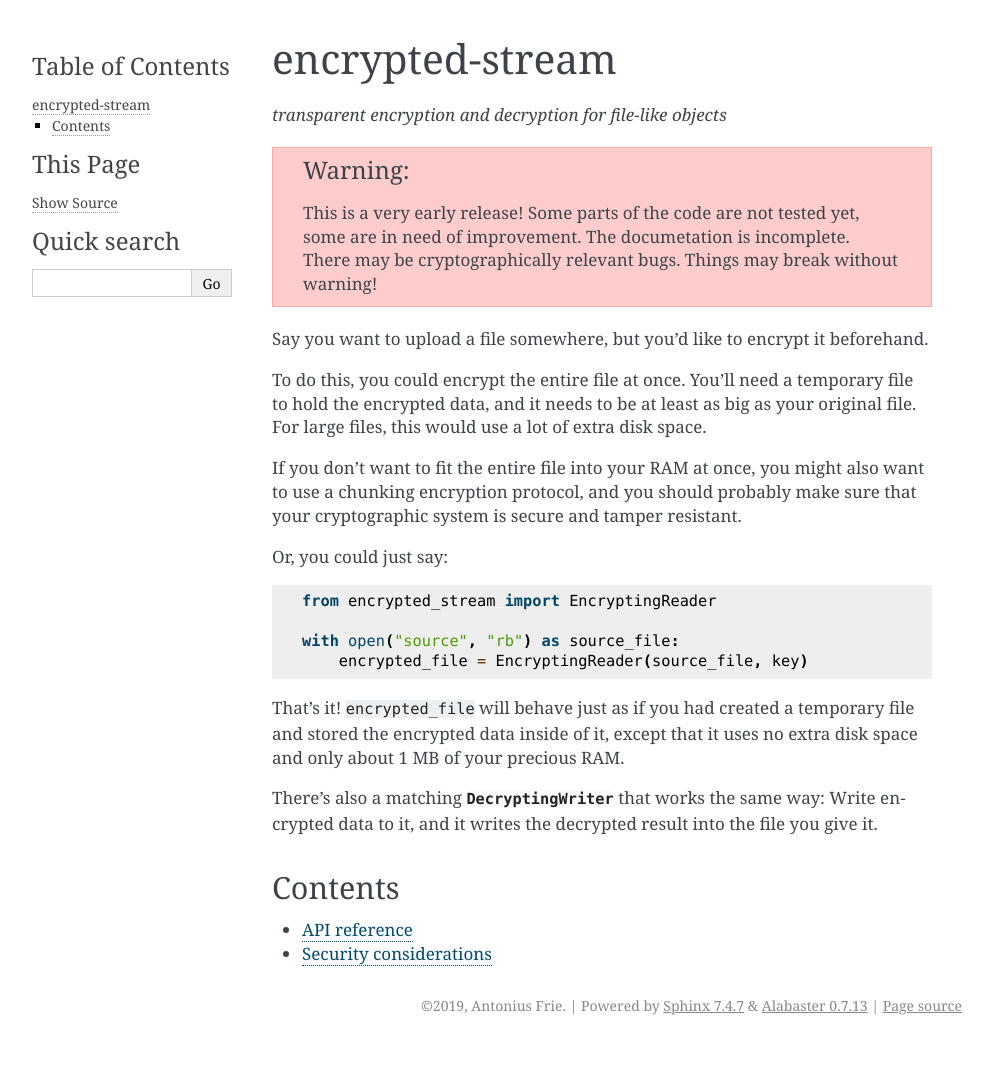
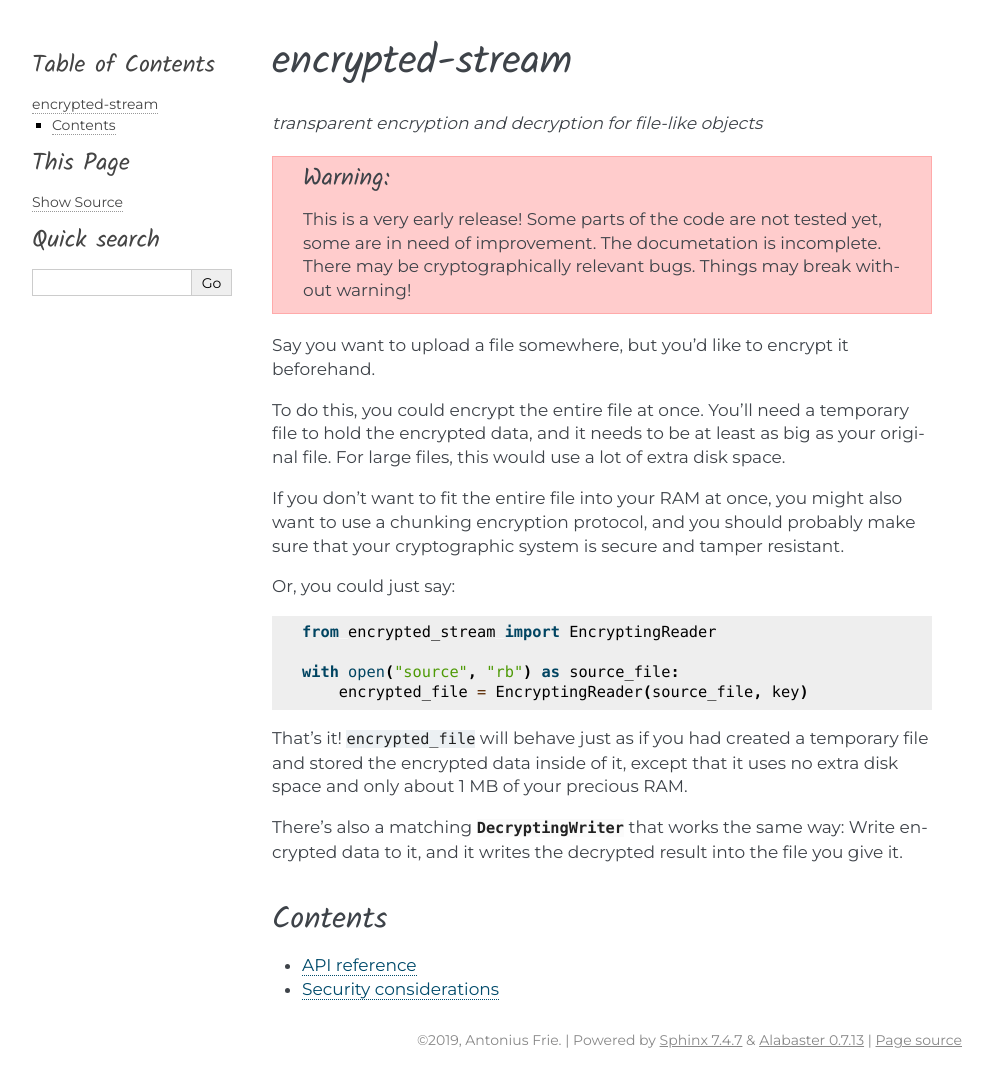
Before and after one commit to antoniusf/encrypted-stream, a Sphinx documentation site: the page built from docs/index.rst, in a window 1280 px wide. Shown: the whole page, without its empty margins (148-1141 px from the left). Built offline with Sphinx 7.4.7, drawn with Linux system fonts in a browser that asks for light colours; before the commit the page ends 1045 px from its top, so only the background shows below that.

Commit message:
Change documentation design

```diff
--- /dev/null
+++ b/docs/_static/custom.css
@@ -0,0 +1 @@
+@import url('https://fonts.googleapis.com/css?family=Kalam|Montserrat');
--- a/docs/conf.py
+++ b/docs/conf.py
@@ -51,8 +51,10 @@ exclude_patterns = ['_build', 'Thumbs.db', '.DS_Store']
 html_theme = 'alabaster'
 
 html_theme_options = {
-#    "logo": "logo.png",
+    "logo": "logo.png",
 #    "logo_name": True,
+    "head_font_family": "'Kalam', Arial",
+    "font_family": "'Montserrat', Arial"
 }
 
 # Add any paths that contain custom static files (such as style sheets) here,
```
Also changed, not shown: docs/_static/logo.png, docs/_static/logo.svg.
